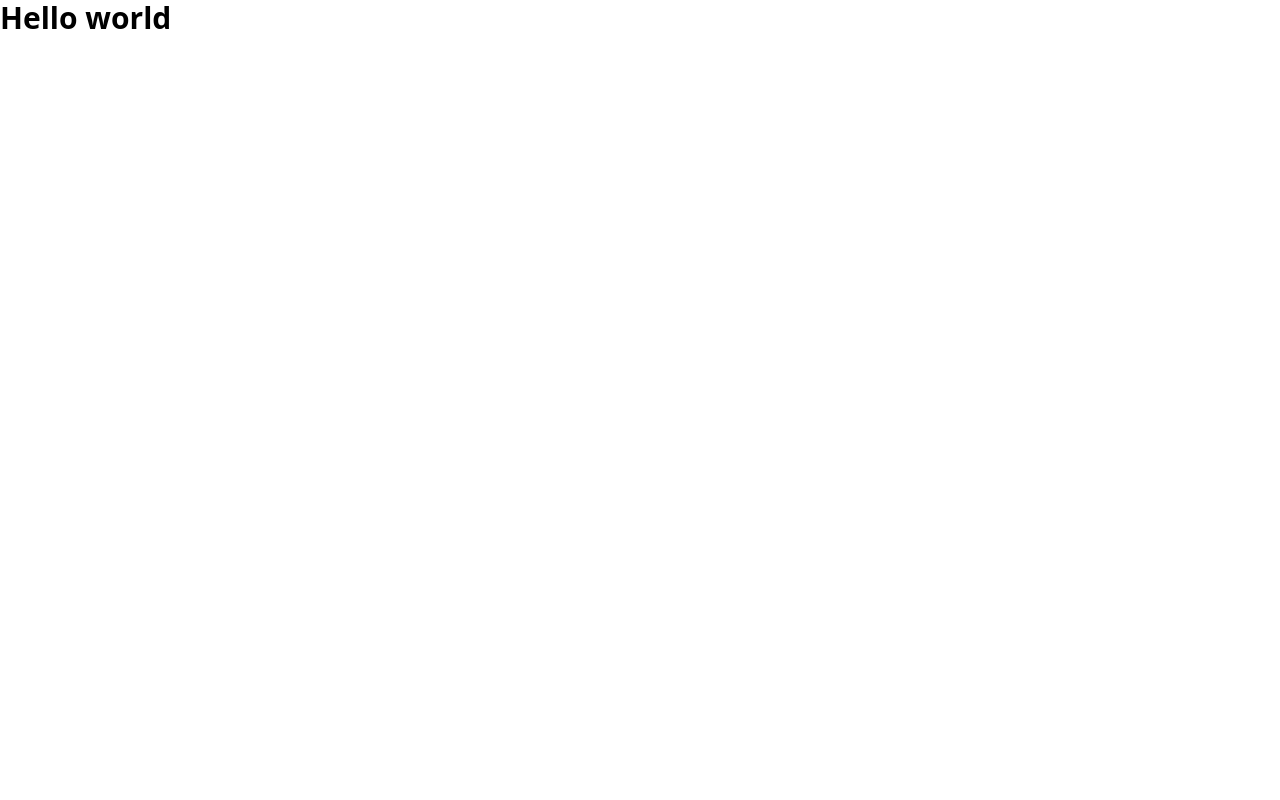
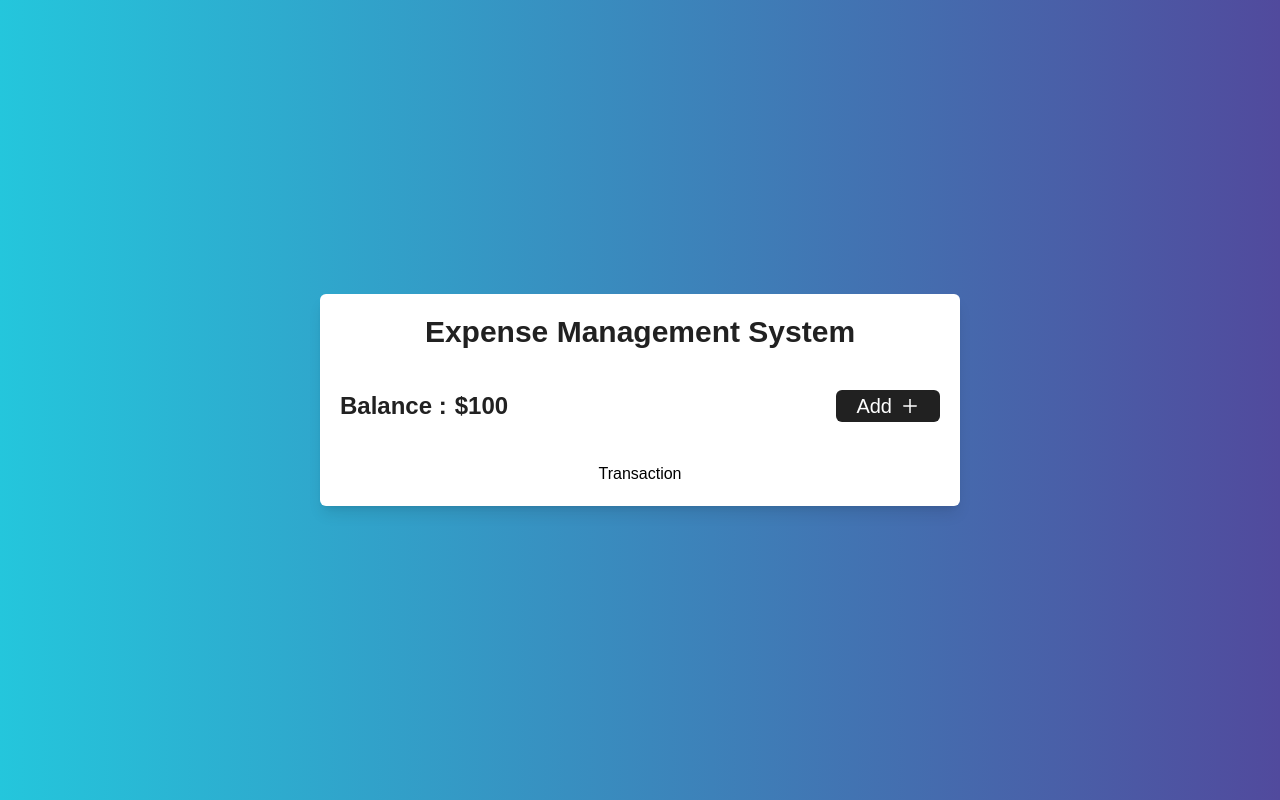
Before and after one commit to SudhanshuShrivastava04/Expense-Management-System, a React (Vite) app: page / in a window 1280 px wide. Built offline with nearby package versions, Linux system fonts and the light colour scheme.

Commit message:
Folder structure setup

```diff
--- a/package.json
+++ b/package.json
@@ -11,7 +11,8 @@
   },
   "dependencies": {
     "react": "^18.2.0",
-    "react-dom": "^18.2.0"
+    "react-dom": "^18.2.0",
+    "react-icons": "^4.10.1"
   },
   "devDependencies": {
     "@types/react": "^18.2.15",
--- a/src/App.jsx
+++ b/src/App.jsx
@@ -1,6 +1,13 @@
+import ExpenseTracker from "./components/ExpenseTracker";
+
 function App() {
   return (
-    <h1 className="text-3xl font-bold">Hello world</h1>
+    <div className="grid place-items-center bg-gradient-to-r from-[#24C6DC] to-[#514A9D] h-[100vh]">
+      <div className="flex flex-col items-center bg-white rounded-md shadow-lg w-1/2 p-5">
+        <h1 className="text-center font-montserrat text-primaryHeading font-bold text-3xl">Expense Management System</h1>
+        <ExpenseTracker />
+      </div>
+    </div>
   );
 }
 
--- /dev/null
+++ b/src/components/ExpenseTracker.jsx
@@ -0,0 +1,13 @@
+import Overview from "./Overview";
+import Transaction from "./Transaction";
+
+function ExpenseTracker() {
+  return (
+    <div className="w-full flex flex-col items-center font-montserrat">
+      <Overview />
+      <Transaction />
+    </div>
+  );
+}
+
+export default ExpenseTracker;
--- /dev/null
+++ b/src/components/Overview.jsx
@@ -0,0 +1,26 @@
+import { useState } from 'react';
+import {AiOutlinePlus} from 'react-icons/ai';
+function Overview() {
+  const[isAddTxnVisible, toggleAddTxn] = useState(false);
+  const handleAddTxn = () => {
+    toggleAddTxn(!isAddTxnVisible);
+  }
+  return (
+    <div className="w-full flex flex-row items-center font-montserrat my-10">
+      <div className="flex flex-row w-full items-stretch justify-between">
+        <div className="w-1/2 flex flex-row gap-2">
+          <h1 className="text-2xl text-primaryHeading font-semibold">
+            Balance :{" "}
+          </h1>
+          <p className="text-2xl text-primaryHeading font-semibold">$100</p>
+        </div>
+        <button className="text-white bg-primaryHeading px-5 rounded-md text-xl hover:bg-gray-700 inline-flex items-center gap-2 duration-300" onClick={handleAddTxn}>
+          {isAddTxnVisible ? "Close" : "Add"}
+          <AiOutlinePlus style={{ transform: isAddTxnVisible ? "rotate(225deg)" : "", transition: "all 0.3s"}} />
+        </button>
+      </div>
+    </div>
+  );
+}
+
+export default Overview;
--- /dev/null
+++ b/src/components/Transaction.jsx
@@ -0,0 +1,5 @@
+function Transaction() {
+  return <div className="w-full flex flex-col items-center font-montserrat">Transaction</div>;
+}
+
+export default Transaction;
--- a/src/index.css
+++ b/src/index.css
@@ -1,3 +1,4 @@
 @tailwind base;
 @tailwind components;
 @tailwind utilities;
+@import url("https://fonts.googleapis.com/css2?family=Inter:wght@500&family=Montserrat&display=swap");
--- a/tailwind.config.js
+++ b/tailwind.config.js
@@ -5,7 +5,15 @@ export default {
     "./src/**/*.{js,jsx,ts,tsx}",
   ],
   theme: {
-    extend: {},
+    extend: {
+      fontFamily: {
+        inter: ["Inter", "sans-serif"],
+        montserrat: ["Montserrat", "sans-serif"],
+      },
+      colors: {
+        primaryHeading : "#212121"
+      }
+    },
   },
   plugins: [],
 }
```
Also changed, not shown: 1 other file (tests, documents, lock files or other folders).
